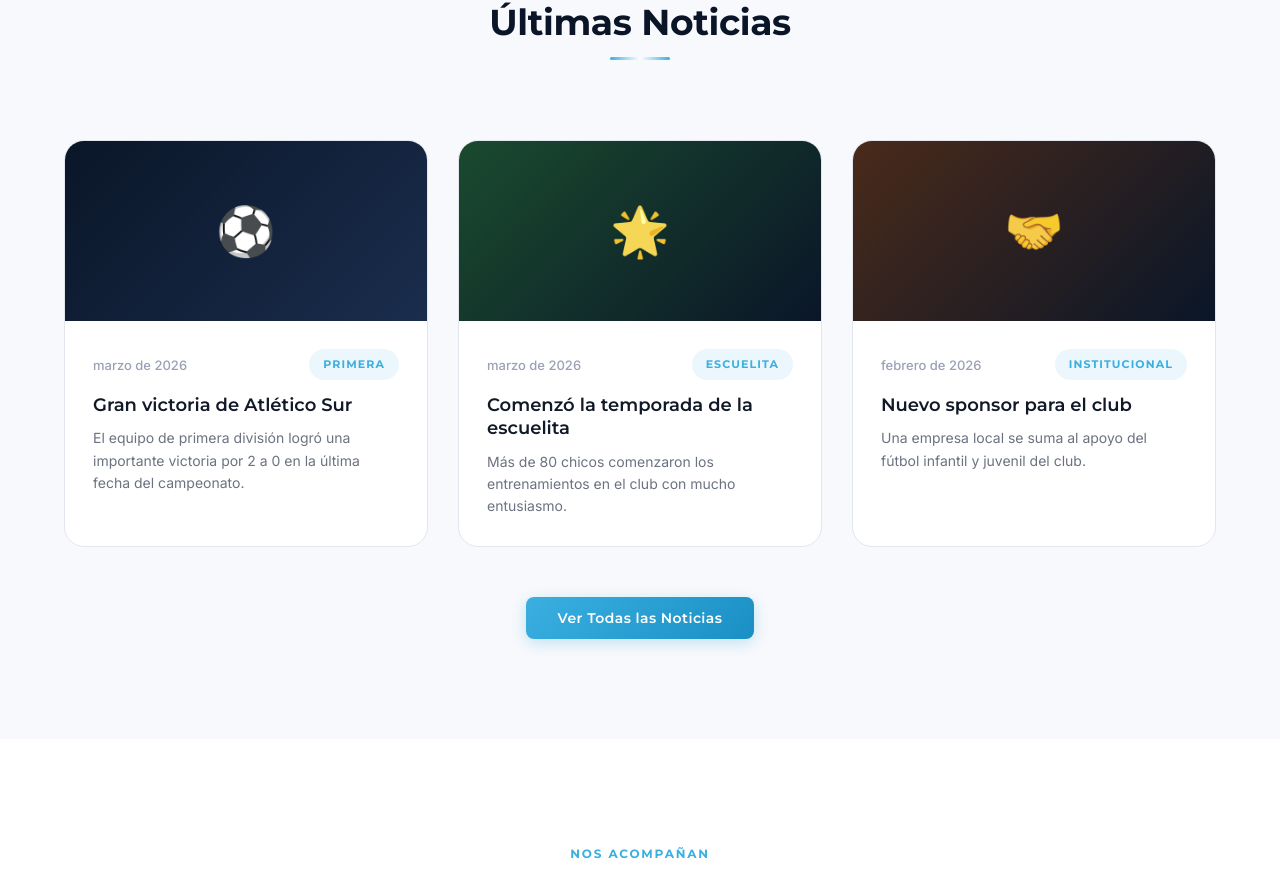
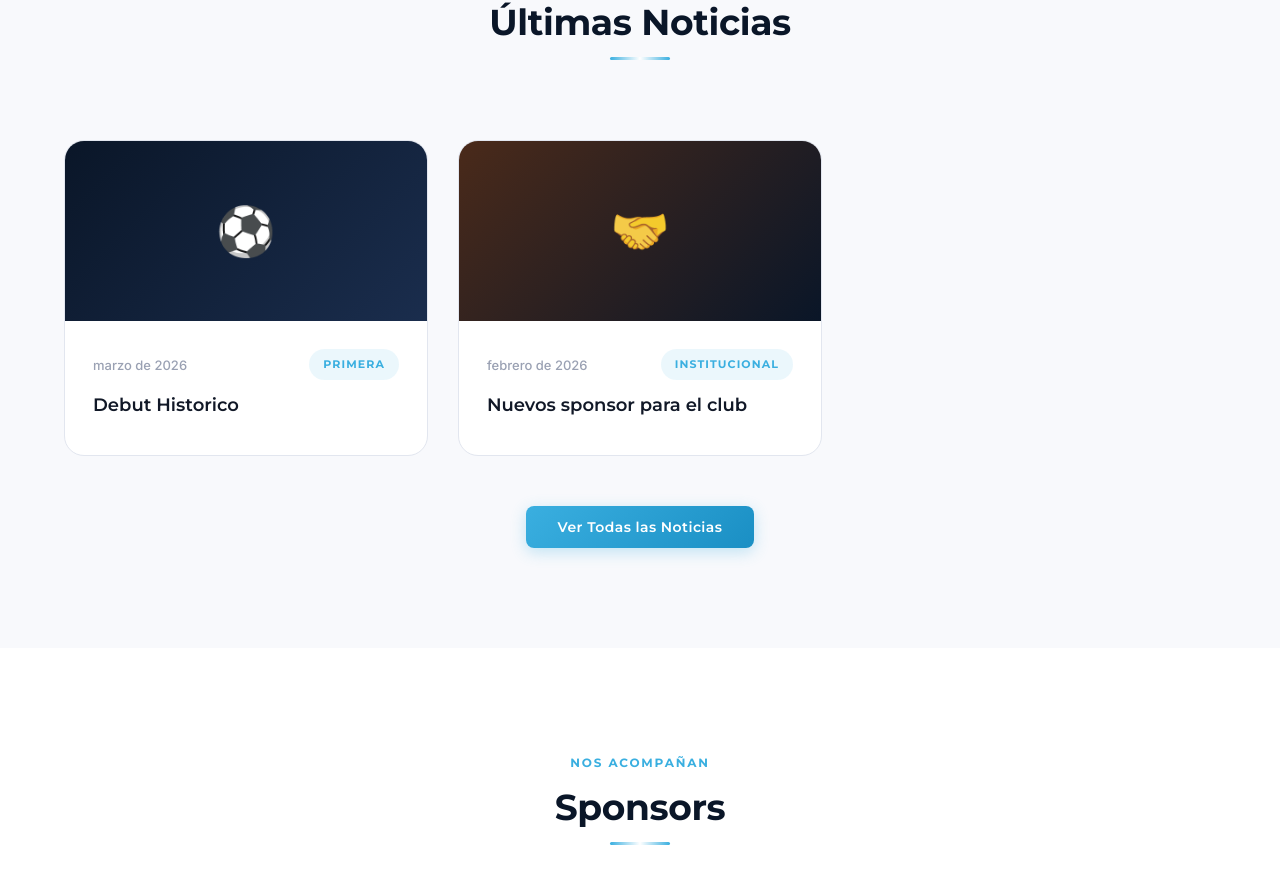
Before and after one commit to Ipperitomas/atleticoSurWeb, a Nuxt app: page / in a window 1280 px wide. Shown: the part 2821-3703 px from the top of the page. Built offline with nearby package versions, Linux system fonts and the light colour scheme; no server answers.

Commit message:
COnfig cors

```diff
--- a/app/components/NewsSection.vue
+++ b/app/components/NewsSection.vue
@@ -38,27 +38,17 @@ const { get } = useApi()
 const fallbackNews = [
   {
         id: 0,
-    title: 'Gran victoria de Atlético Sur',
-    excerpt: 'El equipo de primera división logró una importante victoria por 2 a 0 en la última fecha del campeonato.',
+        title: 'Debut Historico',
+        content: 'El equipo de primera división logró una importante empate por 0 a 0 en su debut historico. Un gran partido que deja al Sureño bien posicionado.',
         published_at: '2026-03-01T18:00:00-03:00',
-    category: 'Primera',
-    image_url: null
-  },
-  {
-    id: 1,
-    title: 'Comenzó la temporada de la escuelita',
-    excerpt: 'Más de 80 chicos comenzaron los entrenamientos en el club con mucho entusiasmo.',
-    published_at: '2026-03-01T18:00:00-03:00',
-    category: 'Escuelita',
-    image_url: null
+        category: 'Primera'
       },
       {
         id: 2,
-    title: 'Nuevo sponsor para el club',
-    excerpt: 'Una empresa local se suma al apoyo del fútbol infantil y juvenil del club.',
+        title: 'Nuevos sponsor para el club',
+        content: 'Se suman los nuevos sponsors para acompañar el debut del club en la Primera Division de la Liga Departamental de Gualeguaychú. Agradecemos el compromiso con el desarrollo deportivo de nuestra ciudad.',
         published_at: '2026-02-15T18:00:00-03:00',
-    category: 'Institucional',
-    image_url: null
+        category: 'Institucional'
       }
 ]
 
```
Lines whose indentation alone changed are shown as unchanged.
